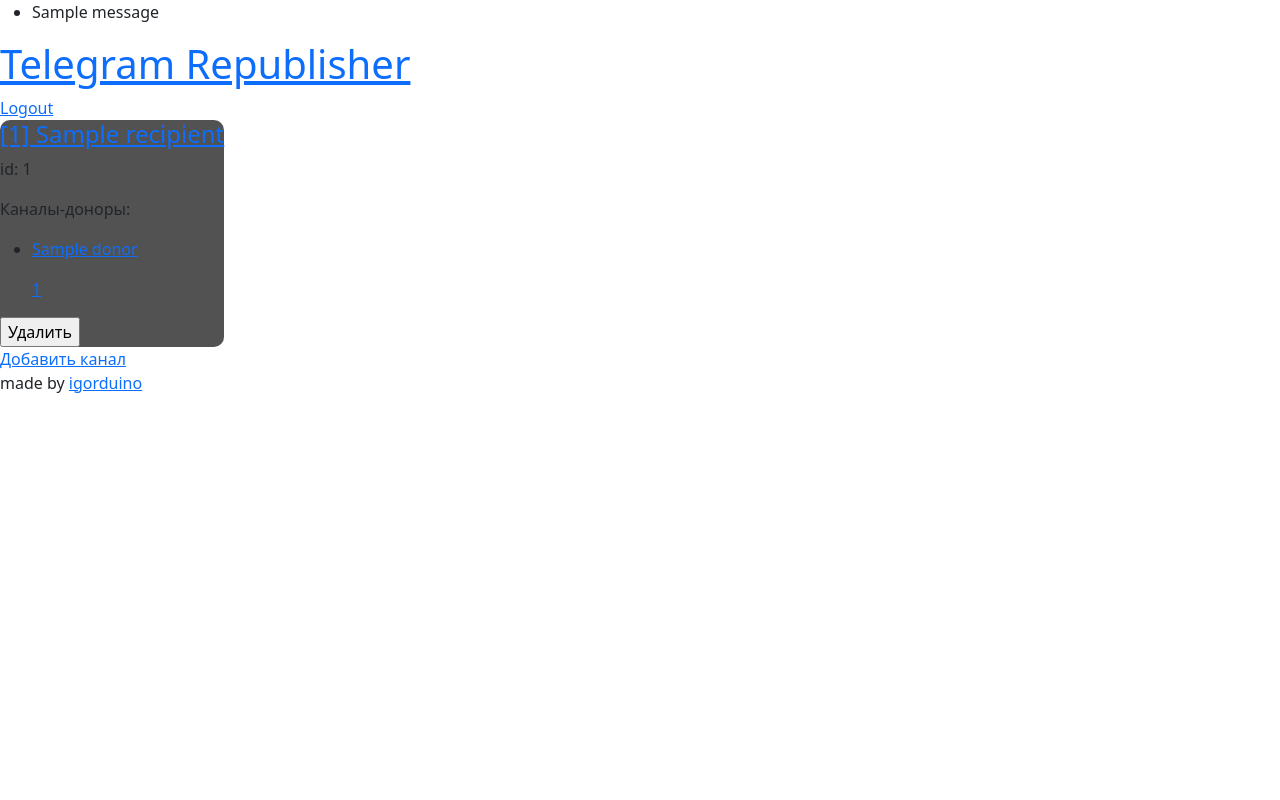
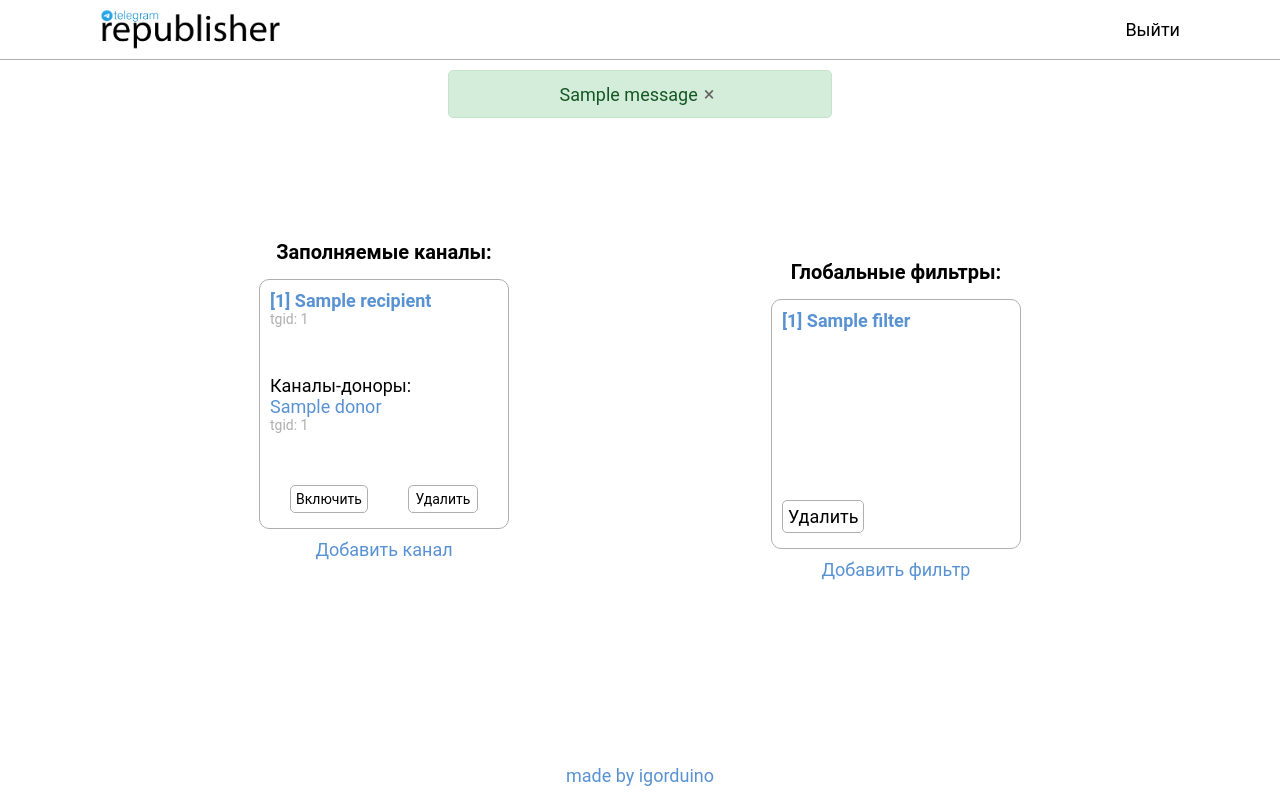
Before and after one commit to IgorDuino/telegram_republisher, a Flask app: template templates/index.html in a window 1280 px wide. Run offline with Flask 3, Linux system fonts and the light colour scheme; the visitor is signed in with stand-in values (Sample User, id 1); the template is opened without the code that fills it: most values are stand-ins (such as "Sample title", 1, 10 or a date in 2020); one stand-in notice (Sample message) is shown; parts of the project's set-up code (start-up, migrations or seed data) failed here and were passed over.

Commit message:
add filter routes, improve frontend

```diff
--- a/static/css/base.css
+++ b/static/css/base.css
@@ -1,25 +1,114 @@
 * {
   margin: 0;
-  padding: 0;
   box-sizing: border-box;
+
+  font-family: 'Roboto', sans-serif;
+  font-size: 18px;
 }
 
 body {
   display: flex;
   flex-direction: column;
+  justify-content: center;
+  align-items: center;
   min-height: 100vh;
 }
 
-footer {
+ul {
+  list-style: none;
+  padding: 0;
+}
+
+a {
+  text-decoration: none;
+  color: #5992d3;
+}
+
+h1,
+h2,
+h3,
+h4,
+h5,
+h6 {
+  text-align: center;
+  color: black;
+}
+
+h1 {
+  font-size: 22px;
+}
+
+h2 {
+  font-size: 20px;
+}
+
+header {
   position: fixed;
-  bottom: 0;
+  top: 0;
+  height: 60px;
+  width: 100%;
+  display: flex;
+  justify-content: space-between;
+  align-items: center;
+  padding-left: 100px;
+  padding-right: 100px;
+  margin-bottom: 60px;
+  border-bottom: 1.5px solid #afafaf;
+}
 
-  width: 100%;
+@media (max-width: 600px) {
+  header {
+    padding-left: 20px;
+    padding-right: 20px;
+  }
+}
+
+header a {
+  display: flex;
+  justify-content: center;
+  align-items: center;
+
+  color: black;
+}
+
+.logo {
+  width: 180px;
 }
 
 .flashes {
-  width: 100%;
-  z-index: 9999;
+  position: fixed;
+  top: 60px;
+  margin-top: 10px;
+  margin-bottom: 30px;
+  width: 30%;
+  min-width: 300px;
+  text-align: center;
+}
+
+.flashes li {
+  display: flex;
+  justify-content: center;
+  align-items: center;
+
+  padding-top: 10px;
+  padding-bottom: 10px;
+  border: 1px solid transparent;
+  border-radius: 5px;
+  margin: 10px 0;
+}
+
+.flashes li:first-child {
+  margin-top: 0;
+}
+
+.flashes li .close {
+  float: right;
+  border: none;
+  align-self: flex-end;
+  background-color: transparent;
+  color: #646464;
+  font-size: 20px;
+  cursor: pointer;
 }
 
 .flashes .error {
@@ -45,3 +134,51 @@
   border-color: #ffeeba;
   color: #856404;
 }
+
+footer {
+  position: fixed;
+  bottom: 10px;
+
+  display: flex;
+  justify-content: center;
+  align-items: center;
+
+  height: 30px;
+  width: 100%;
+}
+
+section.main {
+  width: 80%;
+  display: flex;
+  justify-content: center;
+  align-items: center;
+  flex-direction: column;
+}
+
+.add-form {
+  display: flex;
+  flex-direction: column;
+  margin-top: 25px;
+  width: 600px;
+}
+
+.add-form label {
+  margin-top: 7px;
+}
+
+form input,
+form textarea,
+form select {
+  margin: 5px 0;
+  padding: 5px;
+  border-radius: 5px;
+  border: 1px solid #afafaf;
+  background-color: transparent;
+}
+
+form input:focus,
+form textarea:focus,
+form select:focus {
+  outline: none;
+  border-color: #5992d3;
+}
--- a/static/css/index.css
+++ b/static/css/index.css
@@ -1,20 +1,78 @@
-section .main{
+.wrapper {
   width: 100%;
-    height: 100%;
   display: flex;
   justify-content: center;
   align-items: center;
-    flex-direction: column;
+  flex-wrap: wrap;
 }
 
-.recipient_card{
+.recipients,
+.global_filters {
+  width: 50%;
+  min-width:fit-content;
   display: flex;
   flex-direction: column;
+  align-items: center;
+}
 
-    width: fit-content;
-    height: fit-content;
+.global_filters {
+  margin-top: 40px;
+}
 
-    background-color: #525252;
+.cards {
+  display: flex;
+  flex-direction: row;
+  justify-content: center;
+  flex-wrap: wrap;
+
+  gap: 10px;
+
+  margin-top: 15px;
+}
+
+.card {
+  display: flex;
+  flex-direction: column;
+  justify-content: space-between;
+
+  width: 250px;
+  min-height: 250px;
+
+  padding: 10px;
+
   border-radius: 10px;
+  border: 1.5px solid #afafaf;
+}
 
+p.id {
+  font-size: 14px;
+  color: #afafaf;
 }
+
+.card .title a {
+  font-size: 18px;
+  font-weight: bold;
+}
+
+.action_forms {
+  display: flex;
+  justify-content: space-around;
+  align-items: center;
+}
+
+.action_forms form {
+  display: flex;
+  flex-direction: column;
+  justify-content: center;
+  align-items: center;
+}
+
+.action_forms form input {
+  font-size: 14px;
+  min-width: 70px;
+  background-color: transparent;
+}
+
+.add_link {
+  margin-top: 10px;
+}
--- a/templates/add_donor.html
+++ b/templates/add_donor.html
@@ -1,8 +1,8 @@
 {% extends "base.html" %}
 
 {% block content %}
-<h1>Добавление дополнительного канала-донора для {{ recipient.name }}</h1>
-<form action="" method="POST">
+<h2>Добавление дополнительного канала-донора для {{ recipient.name }}</h2>
+<form action="" method="POST" class="add-form">
     <label for="donor">Откуда брать:</label>
     <select name="donor" required>
         <option value="">-- выберите канал-донор --</option>
--- a/templates/add_recipient.html
+++ b/templates/add_recipient.html
@@ -1,8 +1,8 @@
 {% extends "base.html" %}
 
 {% block content %}
-<h1>Добавление правила</h1>
-<form action="" method="POST">
+<h2>Добавление правила</h2>
+<form action="" method="POST" class="add-form">
     <label for="name">Название правила:</label>
     <input type="text" name="name" placeholder="По умолчанию название канала">
 
--- a/templates/base.html
+++ b/templates/base.html
@@ -6,33 +6,34 @@
     <meta name="viewport" content="width=device-width, initial-scale=1.0">
 
     {% block styles %}
-    {# <link rel="stylesheet" href="{{ url_for('static', filename='css/base.css') }}"> #}
-    <link href="https://cdn.jsdelivr.net/npm/bootstrap@5.3.0/dist/css/bootstrap.min.css" rel="stylesheet"
-        integrity="sha384-9ndCyUaIbzAi2FUVXJi0CjmCapSmO7SnpJef0486qhLnuZ2cdeRhO02iuK6FUUVM" crossorigin="anonymous">
+    <link rel="stylesheet" href="{{ url_for('static', filename='css/base.css') }}">
+
     {% endblock %}
 
     <title>Telegram Republisher</title>
 </head>
 
 <body>
+    <header>
+        <a href="{{ url_for('index') }}">
+            <img class="logo" src="{{ url_for('static', filename='img/logo.png') }}" alt="logo">
+        </a>
+        {% if session.get("logged_in") %}
+        <a href="{{ url_for('logout') }}">Выйти</a>
+        {% endif %}
+    </header>
     {% with messages = get_flashed_messages(with_categories=true) %}
     {% if messages %}
     <ul class=flashes>
         {% for category, message in messages %}
-        <li class="{{ category }}">{{ message }}</li>
+        <li class="{{ category }}">
+            <p>{{ message }}</p>
+            <button class="close" onclick="this.parentElement.style.display='none';">&times;</button>
+        </li>
         {% endfor %}
     </ul>
     {% endif %}
     {% endwith %}
-
-    <header>
-        <a href="{{ url_for('index') }}">
-            <h1>Telegram Republisher</h1>
-        </a>
-        {% if session.get("logged_in") %}
-        <a href="{{ url_for('logout') }}">Logout</a>
-        {% endif %}
-    </header>
 
     <section class="main">
         {% block content %}
@@ -40,7 +41,7 @@
     </section>
 
     {% block footer %}
-    <footer>made by <a href="https://github.com/igorduino">igorduino</a></footer>
+    <footer><a href="https://github.com/igorduino">made by igorduino</a></footer>
     {% endblock %}
 
     {% block scripts %}
--- a/templates/index.html
+++ b/templates/index.html
@@ -6,16 +6,19 @@
 {% endblock %}
 
 {% block content %}
+<div class="wrapper">
+<div class="recipients">
+    <h2>Заполняемые каналы:</h2>
+    {% if recipients %}
+    <div class="cards recipient_cards">
         {% for recipient in recipients %}
-<div class="recipient_card">
+        <div class="card recipient_card">
             <div class="title">
                 <a href="{{ url_for('recipient_page', id=recipient.id) }}">
-            <h4>
                     [{{ recipient.id }}] {{ recipient.name }}
-            </h4>
                 </a>
                 <p class="id">
-            id: {{ recipient.channel_id}}
+                    tgid: {{ recipient.channel_id}}
                 </p>
             </div>
             <div class="donoros">
@@ -24,23 +27,53 @@
                     {% for donor in recipient.donor_channels %}
                     <li class="donor">
                         <a href="{{ url_for('donor_page', id=donor.id) }}" class="donor_link">
-                    {% if donor.name %}
                             <p class="donor_name">{{donor.name}}</p>
-                    <p class="donor_id">{{donor.channel_id}}</p>
-                    {% else %}
-                    <p class="donor_name">{{donor.channel_id}}</p>
-                    {% endif %}
                         </a>
+                        <p class="id">
+                            tgid: {{donor.channel_id}}
+                        </p>
                     </li>
                     {% endfor %}
             </div>
-    <form action="{{ url_for('delete_recipient', id=recipient.id) }}" method="POST">
+            <div class="action_forms">
+                <form action="{{ url_for('toggle_recipient', id=recipient.id) }}" class="delete_form" method="POST">
+                    <input type="submit" value="{% if recipient.is_active %}Отключить{% else %}Включить{% endif %}">
+                </form>
+                <form action="{{ url_for('delete_recipient', id=recipient.id) }}" class="toggle_form" method="POST">
                     <input type="submit" value="Удалить">
                 </form>
             </div>
+        </div>
+        {% endfor %}
+    </div>
+    {% else %}
+    <p>Нет заполняемых каналов</p>
+    {% endif %}
+    <a class="add_link add_channel" href="{{url_for('add_recipient_page')}}">Добавить канал</a>
+</div>
 
+<div class="global_filters">
+    <h2>Глобальные фильтры:</h2>
+    {% if global_filters %}
+    <div class="cards filter_cards">
+        {% for filter in global_filters %}
+        <div class="card filter_card">
+            <div class="title">
+                <a href="{{ url_for('filter_page', id=filter.id) }}">
+                    [{{ filter.id }}] {{ filter.name }}
+                </a>
+            </div>
+
+            <form action="{{ url_for('delete_filter', id=filter.id) }}" class="delete_form" method="POST">
+                <input type="submit" class="delete_btn delete_global_filter" value="Удалить">
+            </form>
+        </div>
         {% endfor %}
-
-<a class="add_channel" href="{{url_for('add_recipient_page')}}">Добавить канал</a>
-
+    </div>
+    {% else %}
+    <p>Нет глобальных фильтров</p>
+    {% endif %}
+    <a class="add_link add_filter" href="{{url_for('add_filter_page')}}">Добавить фильтр</a>
+</div>
+</div>
 {% endblock %}
```
Also changed, not shown: templates/add_filter.html (added, +49 -0 lines), web.py (+159 -3 lines), static/css/add_filter.css (added), static/img/logo.png (added). Lines whose indentation alone changed are shown as unchanged.
